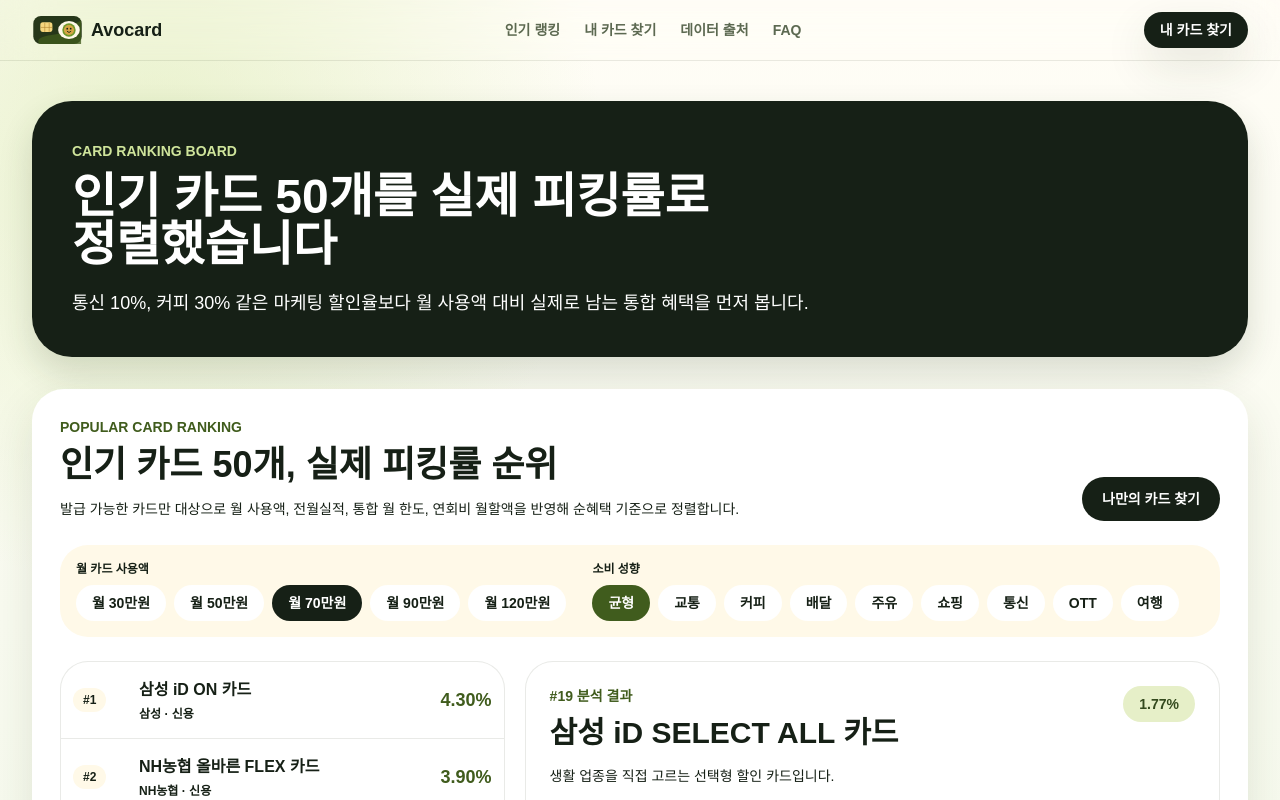
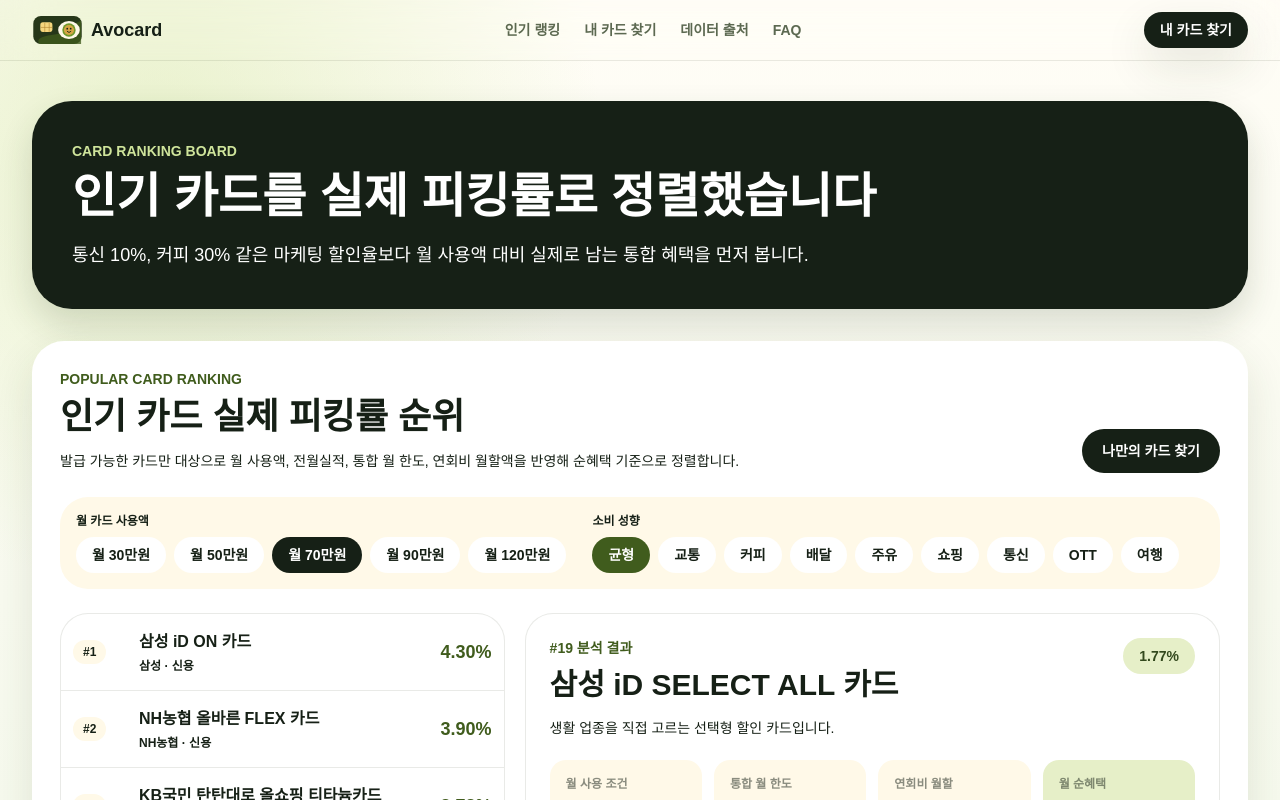
Before and after one commit to namini1004/avocard, a Next.js app: page /cards in a window 1280 px wide. Shown: the top 800 px of the page. Built offline with nearby package versions, Linux system fonts and the light colour scheme.

Commit message:
Remove fixed ranking count from copy

```diff
--- a/app/cards/page.tsx
+++ b/app/cards/page.tsx
@@ -9,7 +9,7 @@ export default function CardsPage() {
         <section className="rounded-[2.5rem] bg-ink p-7 text-white shadow-lift md:p-10">
           <p className="whitespace-nowrap text-sm font-black text-avocado-200">CARD RANKING BOARD</p>
           <h1 className="mt-3 max-w-4xl text-4xl font-black leading-tight md:text-5xl">
-            인기 카드 50개를 실제 피킹률로 정렬했습니다
+            인기 카드를 실제 피킹률로 정렬했습니다
           </h1>
           <p className="mt-5 max-w-3xl text-base leading-8 text-white/72 md:text-lg">
             통신 10%, 커피 30% 같은 마케팅 할인율보다 월 사용액 대비 실제로 남는 통합 혜택을 먼저 봅니다.
--- a/app/page.tsx
+++ b/app/page.tsx
@@ -18,7 +18,7 @@ export default function HomePage() {
               <span className="mt-3 block text-avocado-700">아는 만큼 보이는 카드</span>
             </h1>
             <p className="mt-6 text-lg font-bold leading-8 text-ink/70 md:text-xl md:leading-9">
-              “10% 할인”보다 중요한 건 실제로 남는 금액입니다. 인기 카드 50개를 월 사용액, 전월실적,
+              “10% 할인”보다 중요한 건 실제로 남는 금액입니다. 인기 카드를 월 사용액, 전월실적,
               통합 할인한도, 연회비까지 반영해 피킹률로 정리했습니다.
             </p>
             <div className="mt-7 flex flex-col gap-3 sm:flex-row">
@@ -57,7 +57,7 @@ export default function HomePage() {
                 "카드 데이터는 정확한가요?",
                 "MVP는 공식 상품 페이지, 여신금융협회 공시, 인기 랭킹 출처를 연결한 검수 대기 데이터입니다. 약관 PDF 단위의 최종 검수는 계속 확장합니다."
               ],
-              ["검색은 왜 없나요?", "초기에는 50개 인기 카드 랭킹과 상세 분석에 집중하고, 데이터가 충분히 늘어난 뒤 검색을 붙입니다."]
+              ["검색은 왜 없나요?", "초기에는 인기 카드 랭킹과 상세 분석에 집중하고, 데이터가 충분히 늘어난 뒤 검색을 붙입니다."]
             ].map(([q, a]) => (
               <details key={q} className="rounded-3xl border border-avocado-900/10 bg-white p-5 shadow-soft">
                 <summary className="cursor-pointer text-lg font-black text-ink">{q}</summary>
@@ -74,7 +74,7 @@ export default function HomePage() {
                 <p className="whitespace-nowrap text-sm font-black text-avocado-100">답답해서 만들었습니다</p>
                 <h2 className="mt-3 text-4xl font-black">카드 선택, 감이 아니라 데이터로</h2>
                 <p className="mt-4 max-w-2xl text-white/78">
-                  일단 인기 카드 50개부터 제대로 비교하고, 다음 단계에서 카드사별·혜택목적별 데이터를 확장합니다.
+                  일단 인기 카드부터 제대로 비교하고, 다음 단계에서 카드사별·혜택목적별 데이터를 확장합니다.
                 </p>
               </div>
               <div className="flex flex-col gap-3 sm:flex-row">
--- a/components/CardRankingBoard.tsx
+++ b/components/CardRankingBoard.tsx
@@ -200,7 +200,7 @@ export function CardRankingBoard() {
         <div>
           <p className="whitespace-nowrap text-sm font-black text-avocado-700">POPULAR CARD RANKING</p>
           <h2 className="mt-2 text-3xl font-black leading-tight text-ink md:text-4xl">
-            인기 카드 50개, 실제 피킹률 순위
+            인기 카드 실제 피킹률 순위
           </h2>
           <p className="mt-3 max-w-3xl keep-all text-sm leading-6 text-ink/62">
             발급 가능한 카드만 대상으로 월 사용액, 전월실적, 통합 월 한도, 연회비 월할액을 반영해 순혜택 기준으로 정렬합니다.
```
